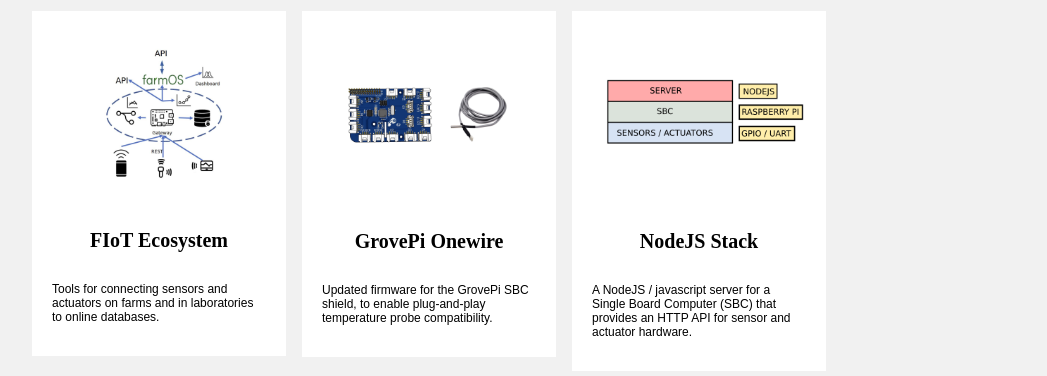
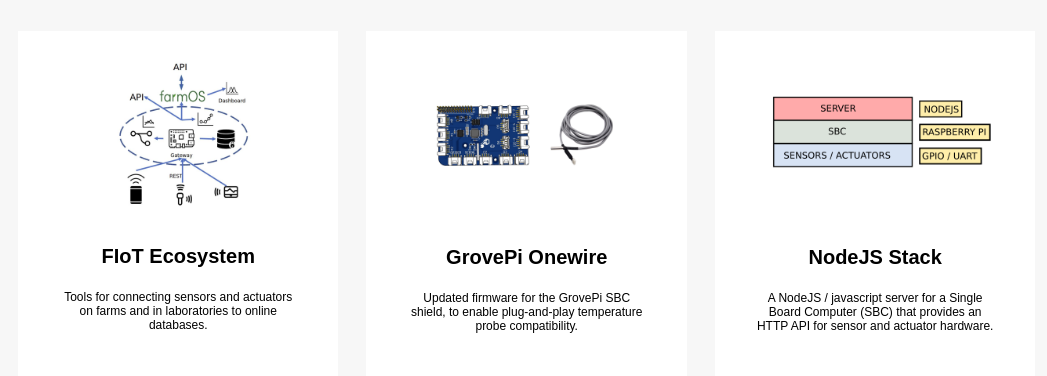
Before and after one commit to fiot-dev/fiot-dev.github.io, a plain HTML site: page index.html in a window 1280 px wide. Shown: the part 197-573 px from the top of the page, without its empty margins (108-1155 px from the left). Drawn offline with Linux system fonts and the light colour scheme.

Commit message:
Extract and update CSS

```diff
--- /dev/null
+++ b/assets/style.css
@@ -0,0 +1,89 @@
+{
+    box-sizing: border-box;
+}
+
+img {
+    display: block;
+    margin-left: auto;
+    margin-right: auto;
+    width: 40%;
+}
+
+body {
+    background-color: #f7f7f7;
+    padding: 20px;
+    font-family: 'Arial', sans-serif;
+}
+
+/* Center website */
+.main {
+    max-width: 1000px;
+    margin: auto;
+    padding-top: 20px;
+}
+
+h1 {
+    font-size: 30px;
+    word-break: break-all;
+}
+
+h2 {
+    font-size: 20px;
+    word-break: break-all;
+}
+
+h3 {
+    font-size: 20px;
+    margin: 5px 0 0 0;
+}
+
+.row {
+    margin: 14px -28px;
+}
+
+/* Add padding BETWEEN each column (if you want) */
+.row,
+.row > .column {
+}
+
+/* Create four equal columns that floats next to each other */
+.column {
+    float: left;
+    width: 33%;
+}
+.content {
+    margin: 14px;
+    background-color: white;
+    min-height: 355px;
+    padding: 0 30px;
+    text-align: center;
+}
+
+/* Clear floats after rows */
+.row:after {
+    content: "";
+    display: table;
+    clear: both;
+}
+
+/* Blurb */
+.blurb {
+    padding: 10px;
+    font-size: 12px;
+    text-align: center;
+}
+
+
+/* Responsive layout - makes a two column-layout instead of four columns */
+@media screen and (max-width: 900px) {
+    .column {
+        width: 50%;
+    }
+}
+
+/* Responsive layout - makes the two columns stack on top of each other instead of next to each other */
+@media screen and (max-width: 600px) {
+    .column {
+        width: 100%;
+    }
+}
--- a/index.html
+++ b/index.html
@@ -2,106 +2,13 @@
 	 <!-- MAIN (Center website) -->
 
 	 <head>
-	 <style>
-	 {
-    box-sizing: border-box;
-}
-
-img {
-    display: block;
-    margin-left: auto;
-    margin-right: auto;
-    width: 40%;
-}
-
-body {
-    background-color: #f1f1f1;
-    padding: 20px;
-    font-family: Arial;
-}
-
-/* Center website */
-.main {
-    max-width: 1000px;
-    margin: auto;
-}
-
-h1 {
-    font-size: 30px;
-    word-break: break-all;
-}
-
-h2 {
-    font-size: 20px;
-    word-break: break-all;
-}
-
-h3 {
-    font-size: 20px;
-     font-family:"Times New Roman", Times, serif;
-}
-
-.row {
-    margin: 8px -16px;
-}
-
-/* Add padding BETWEEN each column (if you want) */
-.row,
-.row > .column {
-    padding: 8px;
-}
-
-/* Create four equal columns that floats next to each other */
-.column {
-    float: left;
-    width: 25%;
-}
-
-/* Clear floats after rows */
-.row:after {
-    content: "";
-    display: table;
-    clear: both;
-}
-
-/* Content */
-.content {
-    background-color: white;
-    padding: 10px;
-    text-align: center;
-}
-
-/* Blurb */
-.blurb {
-    background-color: white;
-    padding: 10px;
-
-    font-size: 12px;
-    text-align: left;
-}
-
-
-/* Responsive layout - makes a two column-layout instead of four columns */
-@media screen and (max-width: 900px) {
-    .column {
-        width: 50%;
-    }
-}
-
-/* Responsive layout - makes the two columns stack on top of each other instead of next to each other */
-@media screen and (max-width: 600px) {
-    .column {
-        width: 100%;
-    }
-}
-	 </style>
+    <link rel="stylesheet" type="text/css" href="assets/style.css">
 	 </head>
 	 <body>
 
     <div class="main">
 
     <h1>Projects</h1>
-<hr>
 
     <h2>Prototypes for BFA's Real Food Campaign</h2>
     <p>The <a href="https://bionutrient.org">Bionutrient Food Association</a> has launched the <a href="https://bionutrient.org/site/real-food-campaign/overview">Real Food Campaign</a>, which aims to develop a technologies for measuring and tracking nutrient density in the laboratory and in the field.  We're working to develop open source IOT tools to support this initiative. </p>
@@ -115,6 +22,7 @@
           <p class = "blurb">Tools for connecting sensors and actuators on farms and in laboratories to online databases.</p>
         </div>
       </div>
+
       <div class="column">
         <div class="content">
           <a href="https://gitlab.com/fiot/grovepi-onewire"><img src="assets/grovepi-onewire.png" alt="GrovePi Onewire Firmware" style="width:100%"></a>
@@ -122,6 +30,7 @@
           <p class = "blurb">Updated firmware for the GrovePi SBC shield, to enable plug-and-play temperature probe compatibility.</p>
         </div>
       </div>
+
       <div class="column">
         <div class="content">
           <a href="https://gitlab.com/fiot/fiot-sensor-server"><img src="assets/node-stack.png" alt="FIOT Ecosystem" style="width:100%"></a>
@@ -129,6 +38,7 @@
           <p class = "blurb">A NodeJS / javascript server for a Single Board Computer (SBC) that provides an HTTP API for sensor and actuator hardware.</p>
         </div>
       </div>
+
       <div class="column">
         <div class="content">
           <a href="https://gitlab.com/fiot/simple-flask-gateway"><img src="assets/flask-stack.png" alt="FIOT Ecosystem" style="width:100%"></a>
@@ -136,6 +46,7 @@
           <p class = "blurb">A Flask / Python server for a Single Board Computer (SBC) that provides an HTTP API for sensor and actuator hardware.</p>
         </div>
       </div>
+
       <div class="column">
         <div class="content">
           <a href="https://gitlab.com/fiot/browser-flask-pi-USB"><img src="assets/docker-flask.png" alt="FIOT Ecosystem" style="width:100%"></a>
@@ -151,7 +62,6 @@
           <p class = "blurb">Video tutorial demonstrating the use of Node-Red to connect sensors on a GrovePi shield and a Raspberry Pi to FarmOS.</p>
         </div>
       </div>
-
 
       <div class="column">
         <div class="content">
@@ -169,7 +79,6 @@
         </div>
       </div>
 
-
       <div class="column">
         <div class="content">
           <a href="https://https://gitlab.com/fiot/nofa-march-2018"><img src="assets/nofa-sprint.png" alt="FIOT Ecosystem" style="width:100%"></a>
@@ -177,13 +86,7 @@
           <p class = "blurb">Code and project details for demonstrating software and hardware at the <a href="http://www.foodsolutionsne.org/event/ct-nofa-winter-conference">CT NOFA 2018 Winter Conference.</a></p>
         </div>
       </div>
-
-
-
     </div>
-
     <!-- END MAIN -->
-</div>
   </body>
-
 </html>
```
Lines whose indentation alone changed are shown as unchanged.
